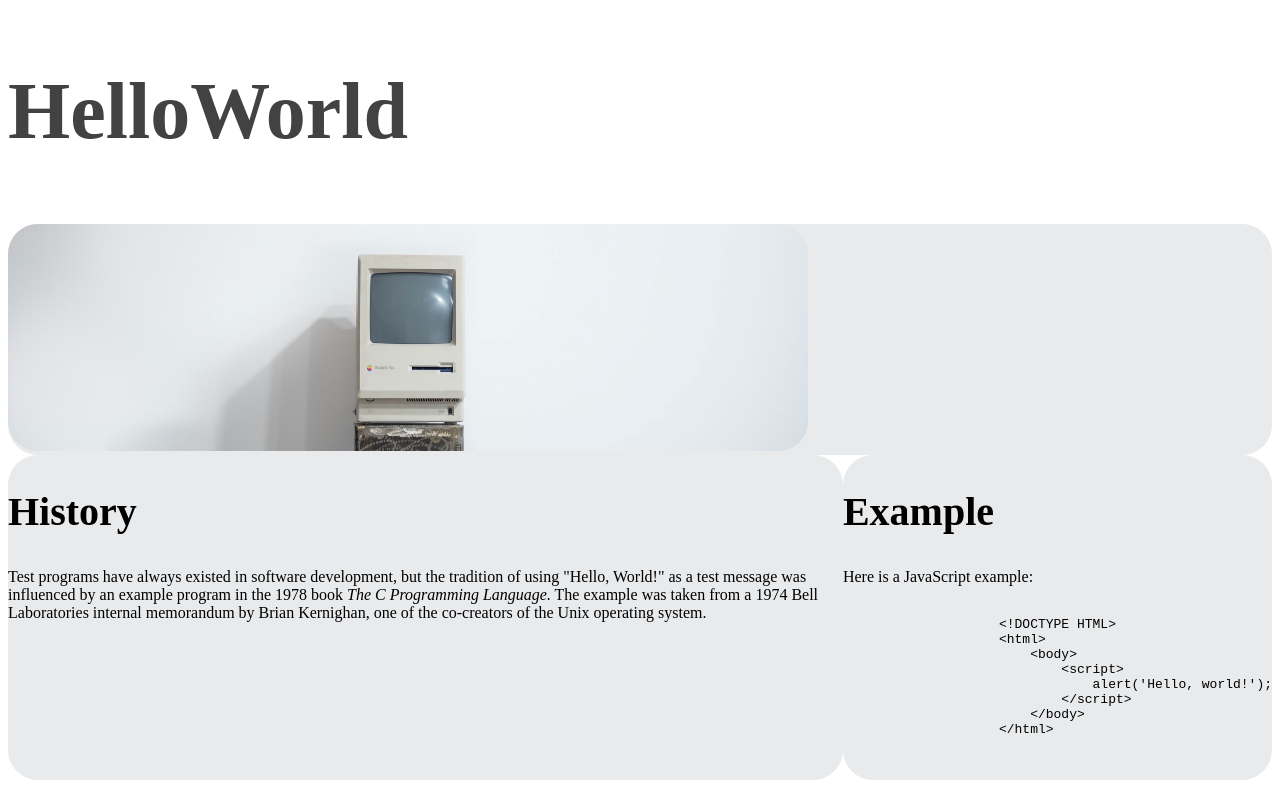
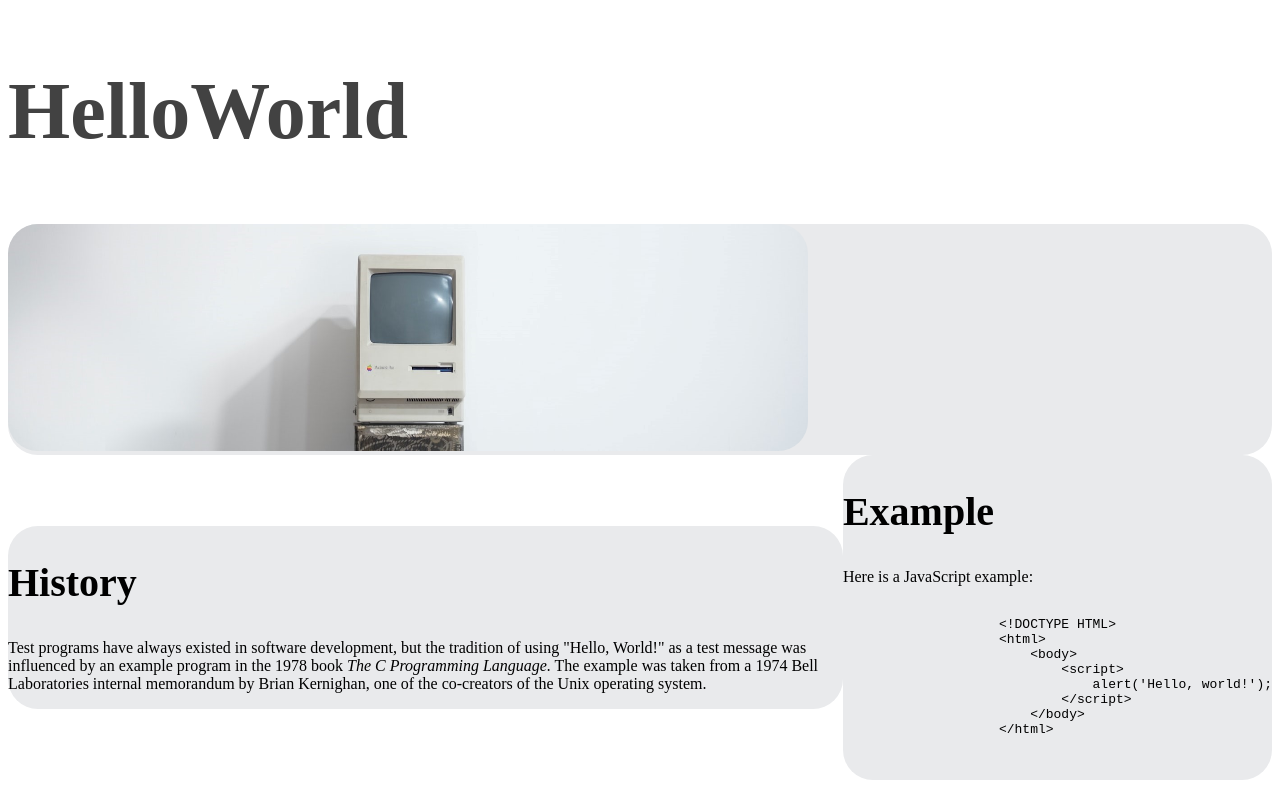
Before and after one commit to oistadwy/hello-449, a plain HTML site: page index.html in a window 1280 px wide. Drawn offline with Linux system fonts and the light colour scheme.

Commit message:
align and justify

```diff
--- a/screen.css
+++ b/screen.css
@@ -21,5 +21,6 @@ div {
 
 .lower {
     display: flex;
-    position: sticky;
+    justify-content: space-between;
+    align-items: center;
 }
```
